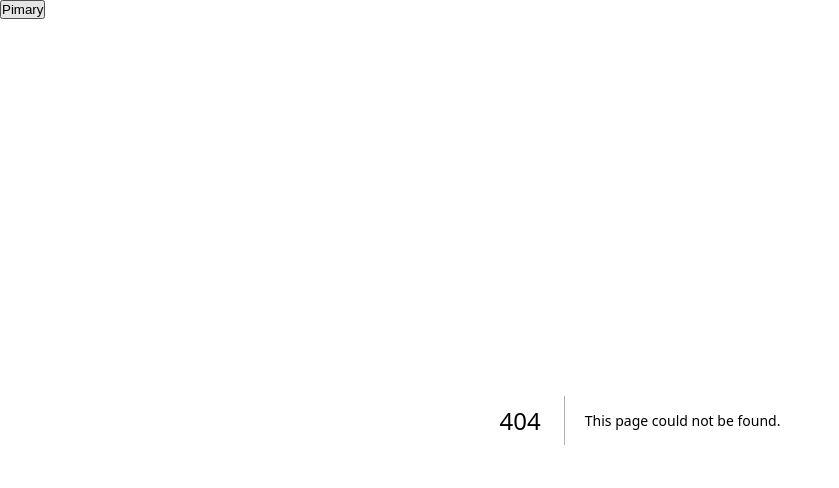
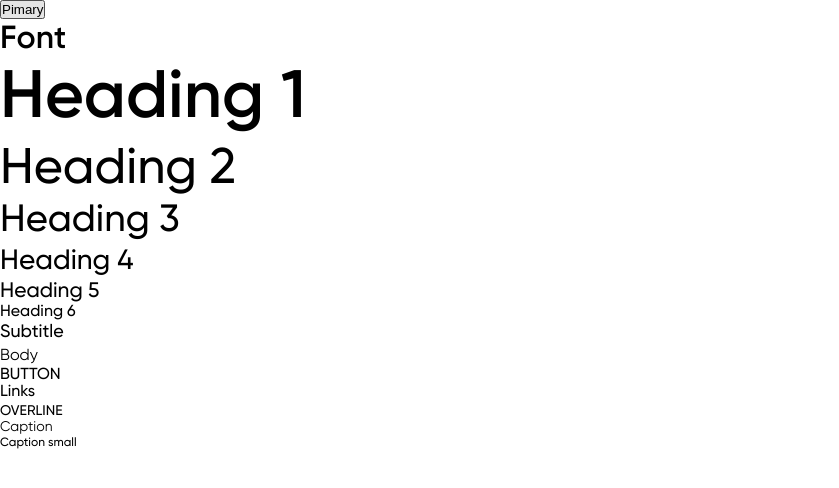
Before and after one commit to City7g/Flowers, a Next.js app: page /ui/fonts in a window 1280 px wide. Before the commit this address had no page. Shown: the top 488 px of the page, without its empty margins (0-839 px from the left). Built offline with nearby package versions, Linux system fonts and the light colour scheme.

Commit message:
Add fonts

```diff
--- /dev/null
+++ b/src/app/ui/fonts/page.tsx
@@ -0,0 +1,29 @@
+const texts = {
+  'title-h1': 'Heading 1',
+  'title-h2': 'Heading 2',
+  'title-h3': 'Heading 3',
+  'title-h4': 'Heading 4',
+  'title-h5': 'Heading 5',
+  'title-h6': 'Heading 6',
+  'text-subtitle': 'Subtitle',
+  'text-body': 'Body',
+  'text-button': 'Button',
+  'text-link': 'Links',
+  'text-overline': 'Overline',
+  'text-caption': 'Caption',
+  'text-caption-small': 'Caption small',
+}
+
+export default function UIFonts() {
+  return (
+    <main>
+      <h1>Font</h1>
+
+      {Object.keys(texts).map((key) => (
+        <p className={key} key={key}>
+          {texts[key]}
+        </p>
+      ))}
+    </main>
+  )
+}
```
